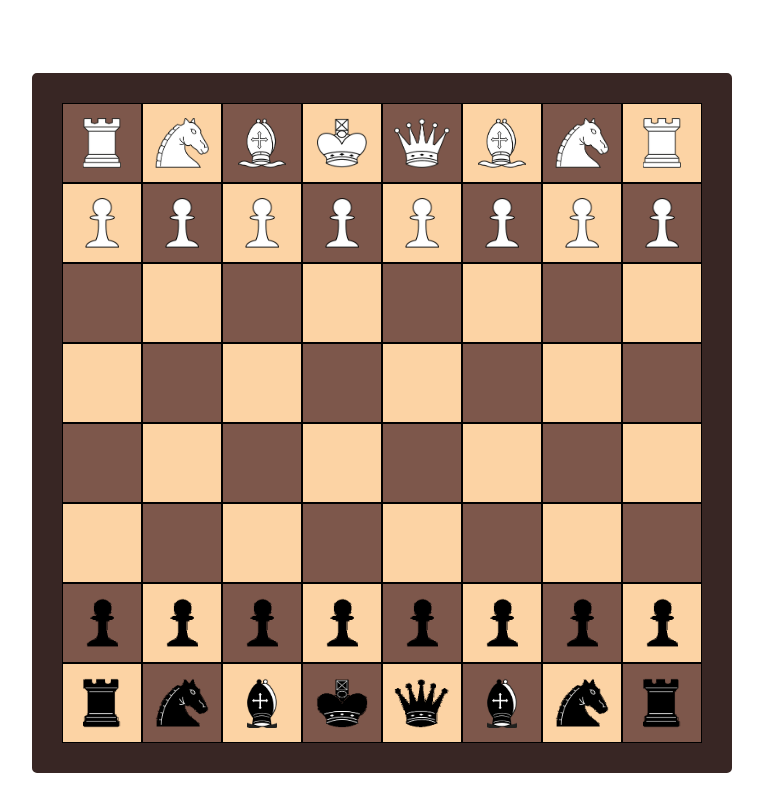
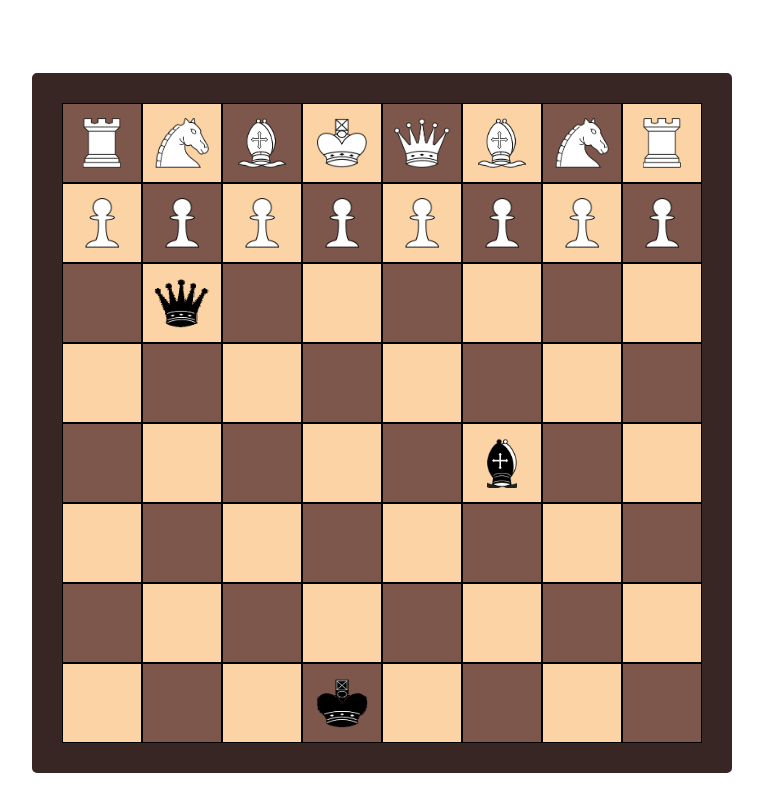
Before and after one commit to sirius829/chess, a React (Create React App) app: page / in a window 1280 px wide. Shown: the top 812 px of the page, without its empty margins (258-1021 px from the left). Built offline with nearby package versions, Linux system fonts and the light colour scheme.

Commit message:
checkmate logic complete

```diff
--- a/src/assets/helpers.js
+++ b/src/assets/helpers.js
@@ -9,14 +9,18 @@ class Helpers {
     return square || null;
   }
 
-  findCurrentBishopMoves = (rook, squares, pieceRow, pieceCol, pieces) => {
+  findCurrentBishopMoves = (bishop, squares, pieceRow, pieceCol, pieces) => {
+    // console.log('BISHOP PIECES', pieces);
+    // console.log('BISHOP SQUARES', squares);
+    // console.log('BISHOP', bishop);
     let maxQ1 = 8;
     let maxQ2 = 8;
     let maxQ3 = 8;
     let maxQ4 = 8;
 
     const options = squares.filter((square) => {
-      const currentPiece = this.findPieceBySquare(squares, pieces, square);
+      // const currentPiece = this.findPieceBySquare(squares, pieces, square);
+      const currentPiece = square.piece ? square.piece : null;
       const occupied = currentPiece !== null;
       const {
         column: squareCol,
@@ -49,8 +53,10 @@ class Helpers {
     });
 
     return options.filter((square) => {
-      const currentPiece = this.findPieceBySquare(squares, pieces, square);
-      const occupiedBySelf = currentPiece ? currentPiece.color === rook.color : false;
+      // console.log('BISHOP SQUARES', squares);
+      // const currentPiece = this.findPieceBySquare(squares, pieces, square);
+      const currentPiece = square.piece ? square.piece : null;
+      const occupiedBySelf = currentPiece ? currentPiece.color === bishop.color : false;
 
       const {
         column: squareCol,
@@ -76,14 +82,13 @@ class Helpers {
       } else if (isQuadrant4) {
         isValid = numOfSteps <= maxQ4 && !occupiedBySelf;
       }
-
       return isValid;
     });
   }
 
   findCurrentKingMoves = (king, squares, pieceRow, pieceCol, pieces) => {
     return squares.filter((square) => {
-      const currentPiece = this.findPieceBySquare(squares, pieces, square);
+      const currentPiece = square.piece ? square.piece : null;
       const occupiedBySelf = currentPiece ? currentPiece.color === king.color : false;
       const {
         column: squareCol,
@@ -100,7 +105,7 @@ class Helpers {
 
   findCurrentKnightMoves = (knight, squares, pieceRow, pieceCol, pieces) => {
     return squares.filter((square) => {
-      const currentPiece = this.findPieceBySquare(squares, pieces, square);
+      const currentPiece = square.piece ? square.piece : null;
       const occupiedBySelf = currentPiece ? currentPiece.color === knight.color : false;
       const {
         column: squareCol,
@@ -121,7 +126,7 @@ class Helpers {
       orientation,
     } = pawn;
     return squares.filter((square) => {
-      const currentPiece = this.findPieceBySquare(squares, pieces, square);
+      const currentPiece = square.piece ? square.piece : null;
       const occupied = currentPiece !== null;
       const occupiedByOpp = currentPiece ? currentPiece.color !== pawn.color : false;
 
@@ -176,7 +181,7 @@ class Helpers {
 
     // get all options, and resize limits as needed
     const options = squares.filter((square) => {
-      const currentPiece = this.findPieceBySquare(squares, pieces, square);
+      const currentPiece = square.piece ? square.piece : null;
       const occupied = currentPiece !== null;
       const {
         column: squareCol,
@@ -217,7 +222,7 @@ class Helpers {
     });
 
     return options.filter((square) => {
-      const currentPiece = this.findPieceBySquare(squares, pieces, square);
+      const currentPiece = square.piece ? square.piece : null;
       const occupiedBySelf = currentPiece ? currentPiece.color === rook.color : false;
       const {
         column: squareCol,
--- a/src/components/App.js
+++ b/src/components/App.js
@@ -78,22 +78,22 @@ class App extends Component {
       },
     ],
     pieces: [
-      new Pawn('black', 7, 1, -1),
-      new Pawn('black', 7, 2, -1),
-      new Pawn('black', 7, 3, -1),
-      new Pawn('black', 7, 4, -1),
-      new Pawn('black', 7, 5, -1),
-      new Pawn('black', 7, 6, -1),
-      new Pawn('black', 7, 7, -1),
-      new Pawn('black', 7, 8, -1),
-      new Rook('black', 8, 1),
-      new Knight('black', 8, 2),
-      new Bishop('black', 8, 3),
+      // new Pawn('black', 7, 1, -1),
+      // new Pawn('black', 7, 2, -1),
+      // new Pawn('black', 7, 3, -1),
+      // new Pawn('black', 7, 4, -1),
+      // new Pawn('black', 7, 5, -1),
+      // new Pawn('black', 7, 6, -1),
+      // new Pawn('black', 7, 7, -1),
+      // new Pawn('black', 7, 8, -1),
+      // new Rook('black', 8, 1),
+      // new Knight('black', 8, 2),
+      new Bishop('black', 5, 6),
       new King('black', 8, 4),
-      new Queen('black', 8, 5),
-      new Bishop('black', 8, 6),
-      new Knight('black', 8, 7),
-      new Rook('black', 8, 8),
+      new Queen('black', 3, 2),
+      // new Bishop('black', 8, 6),
+      // new Knight('black', 8, 7),
+      // new Rook('black', 8, 8),
       new Pawn('white', 2, 1, 1),
       new Pawn('white', 2, 2, 1),
       new Pawn('white', 2, 3, 1),
@@ -127,6 +127,10 @@ class App extends Component {
     this.setState({ warning: null });
   }
 
+  completeGame = () => {
+    console.log('GAME COMPLETE');
+  }
+
   kill = (index) => {
     const { pieces } = this.state;
     const piece = pieces[index]
@@ -136,31 +140,84 @@ class App extends Component {
     this.setState({ pieces });
   }
 
-  listenForCheck = (color, pieces, destinationIndex) => {
-    const {
-      squares,
-    } = this.state;
+  listenForCheck = (color, pieces, destinationIndex, squares) => {
+    // console.log('LISTEN FOR CHECK PIECES', pieces);
+    // const {
+    //   squares,
+    // } = this.state;
+    // console.log('SQUARES', squares);
     // get all living pieces of opposite color, omitting the one about to be killed
     const livingPieces = pieces.filter((p, index) => {
       return p.alive && p.color !== color && index !== destinationIndex
     });
+    // get current user's king
     const king = pieces.find(p => p.isKing && p.color === color);
 
     // all options for living pieces
     const allMoves = [];
     livingPieces.forEach((piece) => {
+      // console.log('THE SQUARES', squares);
       const moves = piece.generateCurrentOptions(piece, squares, piece.row, piece.column, pieces);
+      if (livingPieces.length === 2) {
+        console.log('PIECES', pieces);
+        console.log('MOVES', moves);
+        console.log('KING', king);
+      }
       allMoves.push(...moves);
     });
+    // console.log('KING', king);
+    // console.log('ALL MOVES', allMoves);
     const kingPiece = allMoves.find(square => square.row === king.row && square.column === king.column);
     return kingPiece !== undefined;
   }
 
-  movePiece = (row, column) => {
+  listenForCheckmate = () => {
+    let isCheckMate = true;
+    const pieces = this.state.pieces.map(p => ({...p}))
+    const activeColor = this.state.players.find(p => p.isTurn).color;
+    // get all living pieces of opposite color, omitting the one about to be killed
+    const livingPieces = pieces.filter((p, index) => {
+      return p.alive && p.color === activeColor
+    });
+
+    livingPieces.forEach(piece => {
+      const moves = piece.generateCurrentOptions(piece, this.state.squares, piece.row, piece.column, this.state.pieces);
+      moves.forEach(move => {
+        const putsSelfInCheck = this.prepMove(move.row, move.column, false, piece);
+        if (!putsSelfInCheck) {
+          console.log('NOT IN CHECK', move, piece);
+          isCheckMate = false;
+        }
+      })
+    })
+    return isCheckMate;
+  }
+
+  completeMove = (pieces, destinationIndex) => {
+    const inactivePlayer = this.state.players.find(p => !p.isTurn);
+    this.setState({ pieces }, () => {
+      // if about to kill a piece
+      const squares = this.state.squares.map(sq => ({...sq}));
+      if (destinationIndex > -1) {
+        this.kill(destinationIndex);
+      }
+      const check = this.listenForCheck(inactivePlayer.color, pieces, null, squares);
+      this.switchTurn(check);
+      this.clearWarning();
+      this.clearSquares();
+    })
+  }
+
+  // followThrough if set to true, will actually attempt the move
+  // is set to false, it is just checking the result of the move
+  prepMove = (row, column, followThrough, preSelectedPiece) => {
     const activePlayer = this.state.players.find(p => p.isTurn);
     const inactivePlayer = this.state.players.find(p => !p.isTurn);
-    const { squares } = this.state;
-    const { pieces } = this.state;
+    const squares = this.state.squares.map(sq => {
+      sq.piece = sq.piece ? {...sq.piece} : null;
+      return {...sq};
+    });
+    const pieces = this.state.pieces.map(p => ({...p}));
     const square = getSquare(squares, row, column);
     const newPieces = pieces.map(p => ({ ...p }));
 
@@ -168,7 +225,12 @@ class App extends Component {
     const destinationResident = findPieceBySquare(squares, pieces, square);
     const destinationIndex = pieces.indexOf(destinationResident);
 
-    const piece = pieces.find(p => p.selected);
+    const piece = preSelectedPiece ? preSelectedPiece : pieces.find(p => p.selected);
+    // console.log('PIECE', piece);
+    square.piece = square.piece ? {...piece} : null;
+    const squareIndex = squares.indexOf(square);
+    const newSquare = {...square};
+    squares[squareIndex] = newSquare;
 
     // create new piece to replace old one
     const newPiece = {
@@ -178,71 +240,18 @@ class App extends Component {
       row,
       selected: false,
     };
+    console.log('NEW PIECE', newPiece);
+    const oldIndex = pieces.findIndex(p => p.row === row && p.column === column);
+    console.log('old index', oldIndex, piece);
     const index = pieces.indexOf(piece);
-    newPieces[index] = newPiece;
-    const putSelfInCheck = this.listenForCheck(activePlayer.color, newPieces, destinationIndex);
-    if (!putSelfInCheck) {
-      this.setState({ pieces: newPieces }, () => {
-        // if about to kill a piece
-        if (destinationIndex > -1) {
-          this.kill(destinationIndex);
-        }
-        const check = this.listenForCheck(inactivePlayer.color, newPieces, null);
-        this.switchTurn(check);
-        this.clearWarning();
-        this.clearSquares();
-      })
+    console.log('INDEX', index);
+    if (preSelectedPiece) {
+      newPieces[oldIndex] = newPiece;
+    } else {
+      newPieces[index] = newPiece;
     }
-  }
-
-  moveBack = (piece, index) => {
-    const { pieces } = this.state;
-    piece.selected = false;
-    pieces[index] = piece;
-    this.setState({ pieces });
-  }
-
-  completeMove = (pieces, destinationIndex) => {
-    const inactivePlayer = this.state.players.find(p => !p.isTurn);
-    this.setState({ pieces }, () => {
-      // if about to kill a piece
-      if (destinationIndex > -1) {
-        this.kill(destinationIndex);
-      }
-      const check = this.listenForCheck(inactivePlayer.color, pieces, null);
-      this.switchTurn(check);
-      this.clearWarning();
-      this.clearSquares();
-    })
-  }
-
-  // followThrough if set to true, will actually attempt the move
-  // is set to false, it is just checking the result of the move
-  prepMove = (row, column, followThrough) => {
-    const activePlayer = this.state.players.find(p => p.isTurn);
-    const inactivePlayer = this.state.players.find(p => !p.isTurn);
-    const { squares } = this.state;
-    const { pieces } = this.state;
-    const square = getSquare(squares, row, column);
-    const newPieces = pieces.map(p => ({ ...p }));
-
-    // get piece where you are going
-    const destinationResident = findPieceBySquare(squares, pieces, square);
-    const destinationIndex = pieces.indexOf(destinationResident);
-
-    const piece = pieces.find(p => p.selected);
-
-    // create new piece to replace old one
-    const newPiece = {
-      ...piece,
-      column,
-      hasMoved: true,
-      row,
-      selected: false,
-    };
-    const index = pieces.indexOf(piece);
-    newPieces[index] = newPiece;
-    const putSelfInCheck = this.listenForCheck(activePlayer.color, newPieces, destinationIndex);
+    console.log(newPieces);
+    const putSelfInCheck = this.listenForCheck(activePlayer.color, newPieces, destinationIndex, squares);
     if (!followThrough) {
       return putSelfInCheck;
     } else if (putSelfInCheck) {
@@ -324,7 +333,13 @@ class App extends Component {
       players,
     }, () => {
       if (check) {
-        this.warn('CHECK!')
+        const checkmate = this.listenForCheckmate();
+        if (checkmate) {
+          this.warn('CHECKMATE!');
+          this.completeGame();
+        } else {
+          this.warn('CHECK!')
+        }
       }
     });
   }
```
